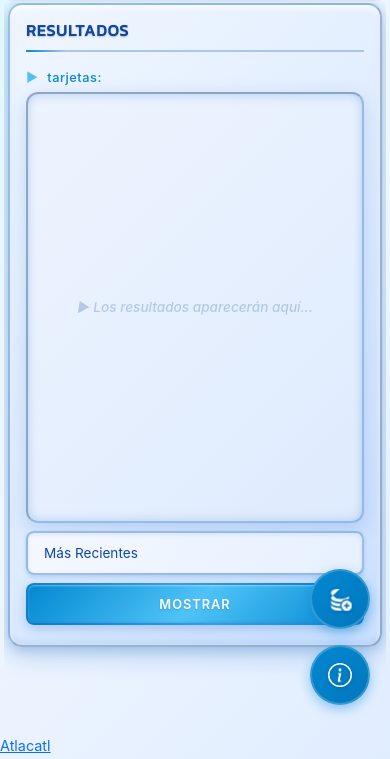
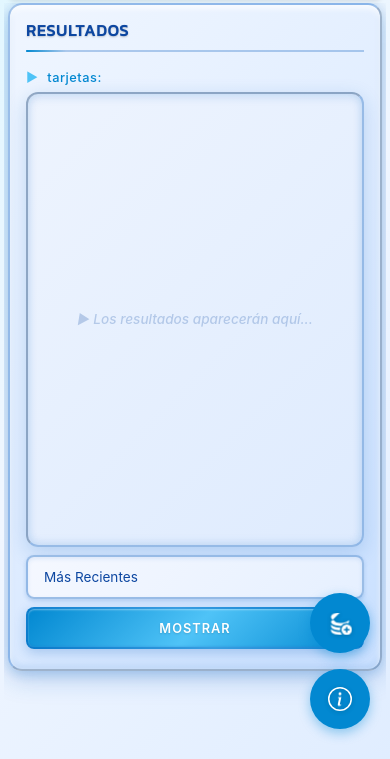
Before and after one commit to sxgbln/ATLACATL-2, a website: page public/index.html in a window 390 px wide. Shown: the part 85-844 px from the top of the page. Drawn offline with nearby package versions, Linux system fonts and the light colour scheme; no server answers.

Commit message:
Fix mobile scrolling and FAB button artifacts
- Fixed mobile scrolling: Only cards container scrolls, not entire page
- Implemented proper flexbox layout for mobile viewport
- Fixed mobile FAB button visual artifacts
- Cleaned up database icon rendering with proper SVG styling
- Desktop version remains unchanged and working perfectly

```diff
--- a/public/style.css
+++ b/public/style.css
@@ -640,8 +640,18 @@ body {
 
 /* Mobile Layout Adjustments */
 @media (max-width: 767px) {
+  /* Prevent body scrolling on mobile */
+  body {
+    overflow: hidden;
+    height: 100vh;
+  }
+
   .container-fluid {
     padding: 0.5rem;
+    height: 100vh;
+    overflow: hidden;
+    display: flex;
+    flex-direction: column;
   }
 
   .header-section {
@@ -651,6 +661,8 @@ body {
   .main-content {
     flex-direction: column;
     gap: 0;
+    flex: 1;
+    overflow: hidden;
   }
 
   /* Hide left column completely on mobile and make cards container take full viewport */
@@ -662,20 +674,24 @@ body {
     width: 100%;
     max-width: 100%;
     margin: 0;
-    /* Fixed mobile container to be static while allowing inner scrolling */
-    height: calc(100vh - 120px);
+    /* Use flex to fill available space */
+    flex: 1;
     overflow: hidden;
     padding-bottom: 80px;
     position: relative;
+    display: flex;
+    flex-direction: column;
   }
 
   .result-grid-section {
     /* Made this the scrollable container for cards */
-    height: 100%;
+    flex: 1;
     overflow-y: auto;
     overflow-x: hidden;
     -webkit-overflow-scrolling: touch;
     scroll-behavior: smooth;
+    display: flex;
+    flex-direction: column;
   }
 
   .result-grid-display-area {
@@ -713,8 +729,8 @@ body {
     height: 60px;
     border-radius: 50%;
     border: none;
-    /* Simplified background to fix visual artifacts */
-    background: linear-gradient(135deg, #0288d1 0%, #0277bd 100%);
+    /* Clean solid background to eliminate artifacts */
+    background: #0288d1;
     color: white;
     display: flex;
     align-items: center;
@@ -724,11 +740,15 @@ body {
     cursor: pointer;
     position: relative;
     pointer-events: auto;
-    border: 2px solid rgba(255, 255, 255, 0.2);
+    outline: none;
+    /* Ensure proper icon rendering */
+    -webkit-appearance: none;
+    -moz-appearance: none;
+    appearance: none;
   }
 
   .mobile-fab:hover {
-    background: linear-gradient(135deg, #0277bd 0%, #01579b 100%);
+    background: #0277bd;
     transform: translateY(-2px);
     box-shadow: 0 6px 16px rgba(2, 136, 209, 0.5);
   }
@@ -742,6 +762,11 @@ body {
     width: 24px;
     height: 24px;
     filter: drop-shadow(0 1px 2px rgba(0, 0, 0, 0.2));
+    /* Ensure proper icon rendering */
+    fill: currentColor;
+    stroke: none;
+    display: block;
+    flex-shrink: 0;
   }
 
   /* Fixed popup positioning and improved scrolling */
```
